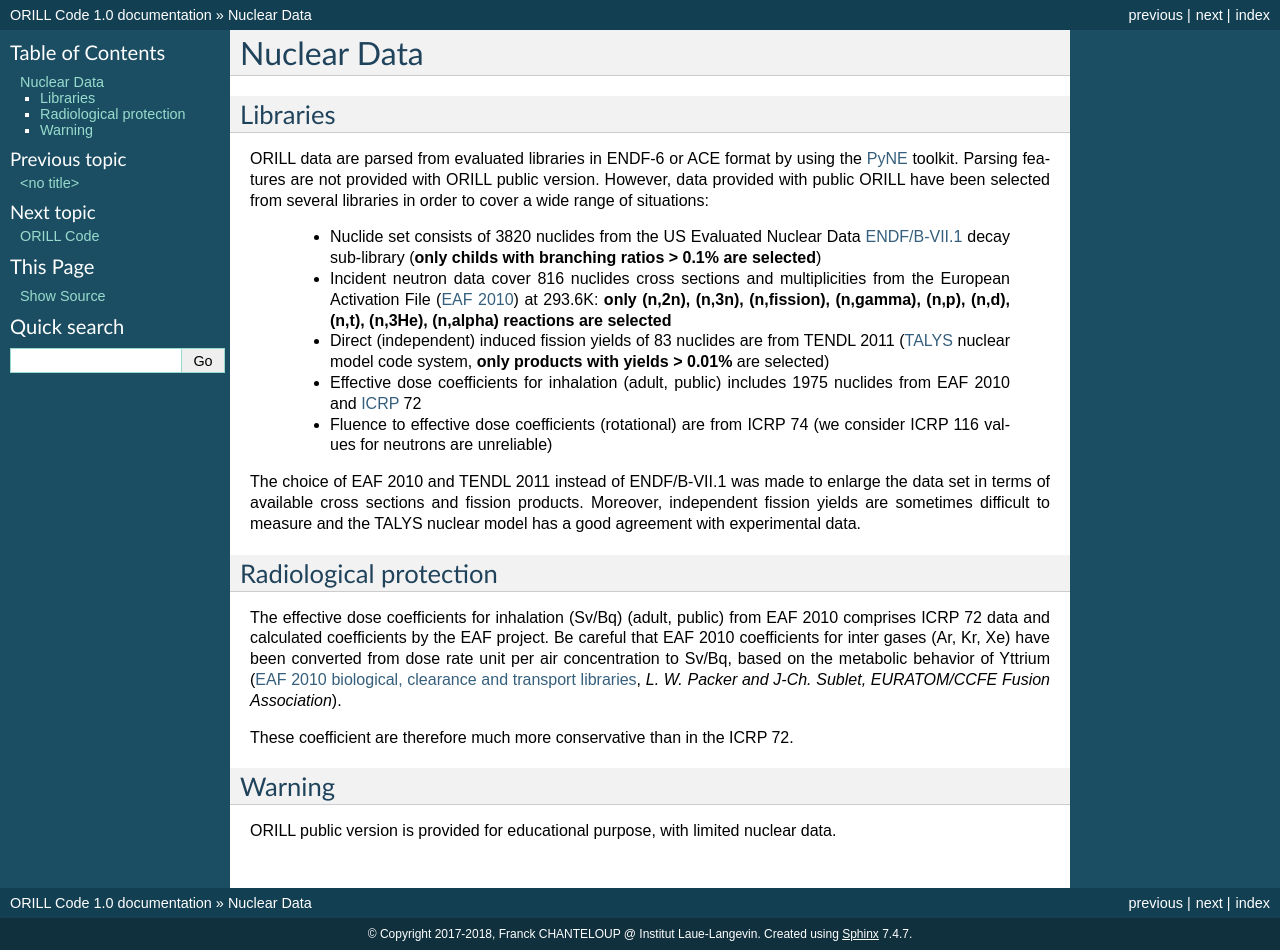
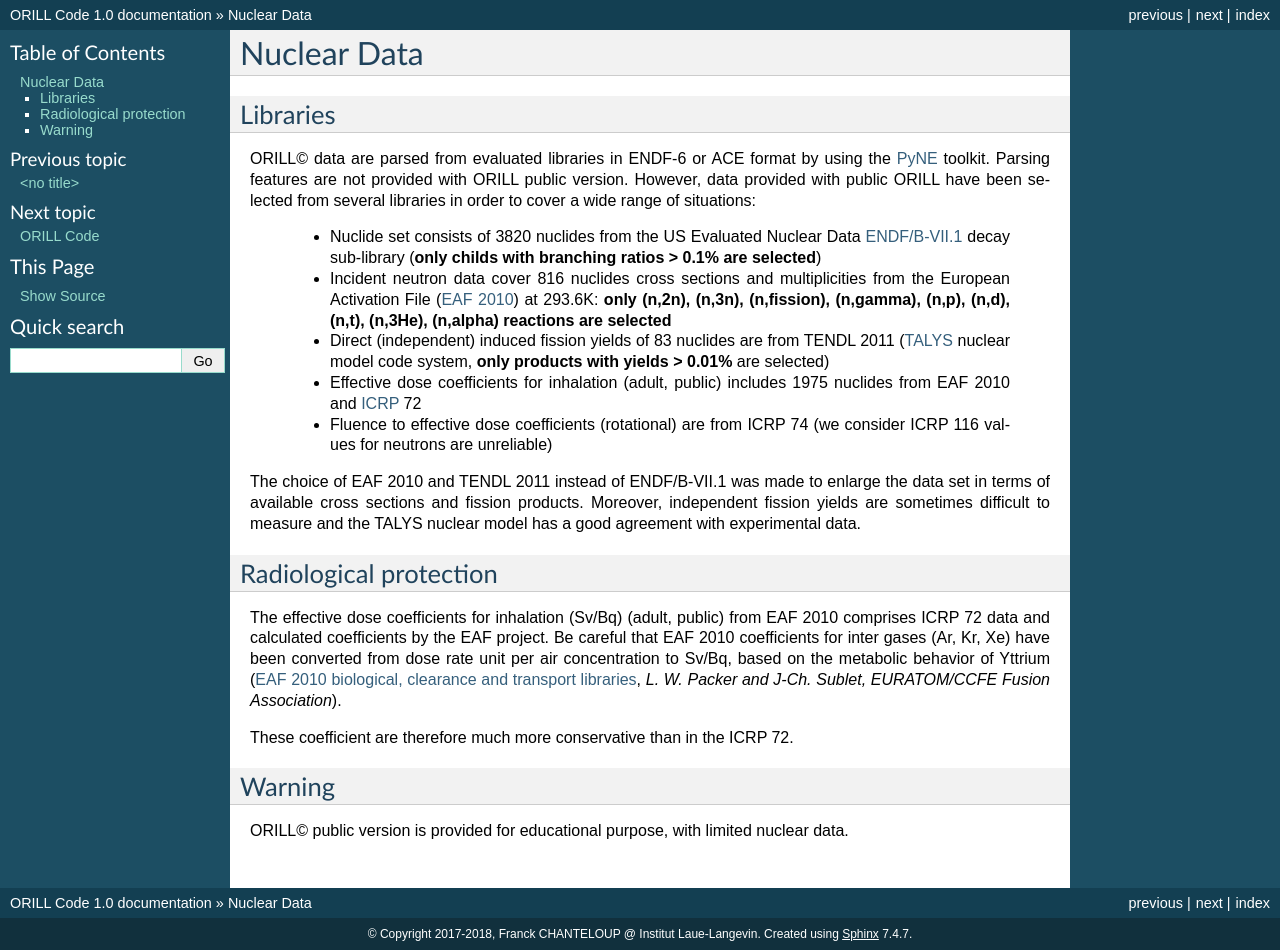
Before and after one commit to orill/orill, a Sphinx documentation site: the page built from docs/nucdata.rst, in a window 1280 px wide. Built offline with Sphinx 7.4.7, drawn with Linux system fonts in a browser that asks for light colours.

Commit message:
Add files via upload

```diff
--- a/AUTHORS.rst
+++ b/AUTHORS.rst
@@ -1,4 +1,4 @@
 Authors
 -------
 
-* Dr. Franck CHANTELOUP - Head of Nuclear Safety Unit - `Institute Laue-Langevin <http://www.ill.eu>`_, Grenoble, France.
+* Dr. Franck CHANTELOUP, Head of Nuclear Safety Unit @ `Institute Laue-Langevin <http://www.ill.eu>`_, Grenoble, France.
--- a/README.rst
+++ b/README.rst
@@ -1,10 +1,11 @@
+==========
 ORILL Code
 ==========
 
 Purpose
 -------
 
-ORILL is a 1D transmutation, fuel depletion, and radiological protection code useful for nuclear research reactors design and operational safety. ORILL has been cooked at the **Nuclear Safety Unit** of the `Institut Laue Langevin (ILL) <http://www.ill.eu>`_, Grenoble, France. Actually, there is a need for such a pocket tool, which is not addressed by available heavy codes (FISPACT, CINDER, SERPENT, ORIGEN, VESTA, MURE,...).
+ORILL© is a 1D transmutation, fuel depletion, and radiological protection code useful for nuclear research reactors design and operational safety. ORILL has been cooked at the **Nuclear Safety Unit** of the `Institut Laue Langevin (ILL) <http://www.ill.eu>`_, Grenoble, France. Actually, there is a need for such a pocket tool, which is not addressed by available heavy codes (FISPACT, CINDER, SERPENT, ORIGEN, VESTA, MURE,...).
 
 General Features
 ----------------
--- a/docs/index.rst
+++ b/docs/index.rst
@@ -1,7 +1,8 @@
+==========
 ORILL Code
 ==========
 
-ORILL is a 1D transmutation, fuel depletion, and radiological protection code useful for nuclear research reactors design and operational safety.
+ORILL© is a 1D transmutation, fuel depletion, and radiological protection code useful for nuclear research reactors design and operational safety.
 ORILL has been cooked at the **Nuclear Safety Unit** of the `Institut Laue-Langevin (ILL) <http://www.ill.eu>`_, Grenoble, France.
 Actually, there is a need for such a pocket tool, which is not addressed by available heavy codes (FISPACT, CINDER, SERPENT, ORIGEN, VESTA, MURE,...).
 
--- a/docs/nucdata.rst
+++ b/docs/nucdata.rst
@@ -5,7 +5,7 @@ Nuclear Data
 Libraries
 ---------
 
-ORILL data are parsed from evaluated libraries in ENDF-6 or ACE format by using the `PyNE <https://pyne.io/>`_
+ORILL© data are parsed from evaluated libraries in ENDF-6 or ACE format by using the `PyNE <https://pyne.io/>`_
 toolkit. Parsing features are not provided with ORILL public version. However, data provided with public ORILL have been selected from several libraries in order to cover a wide range of situations:
 
  - Nuclide set consists of 3820 nuclides from the US Evaluated Nuclear Data `ENDF/B-VII.1 <http://www.nndc.bnl.gov/endf/b7.1/>`_ decay sub-library (**only childs with branching ratios > 0.1% are selected**)
@@ -28,4 +28,4 @@ These coefficient are therefore much more conservative than in the ICRP 72.
 Warning
 -------
 
-ORILL public version is provided for educational purpose, with limited nuclear data.
+ORILL© public version is provided for educational purpose, with limited nuclear data.
```
Also changed, not shown: other parts of docs/index.rst (+1 -2 lines), docs/results.rst (added, +16 -0 lines).
